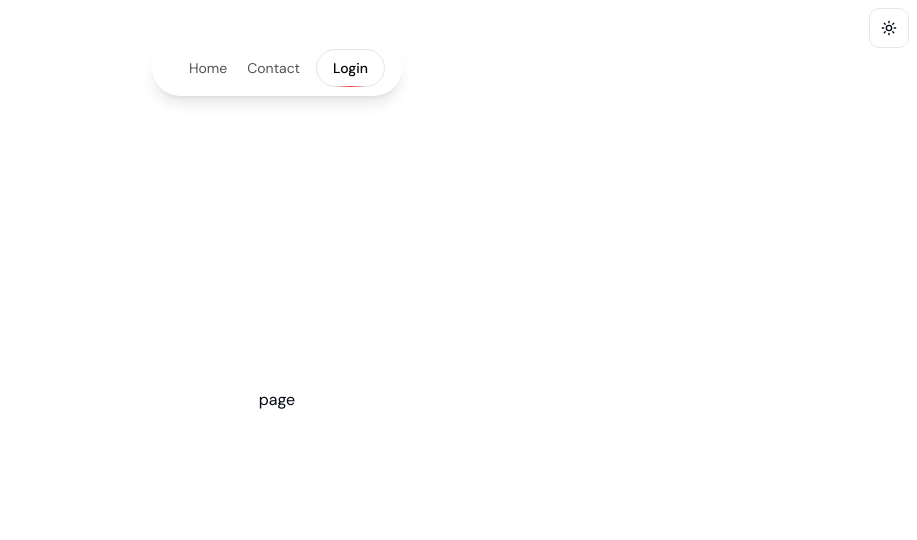
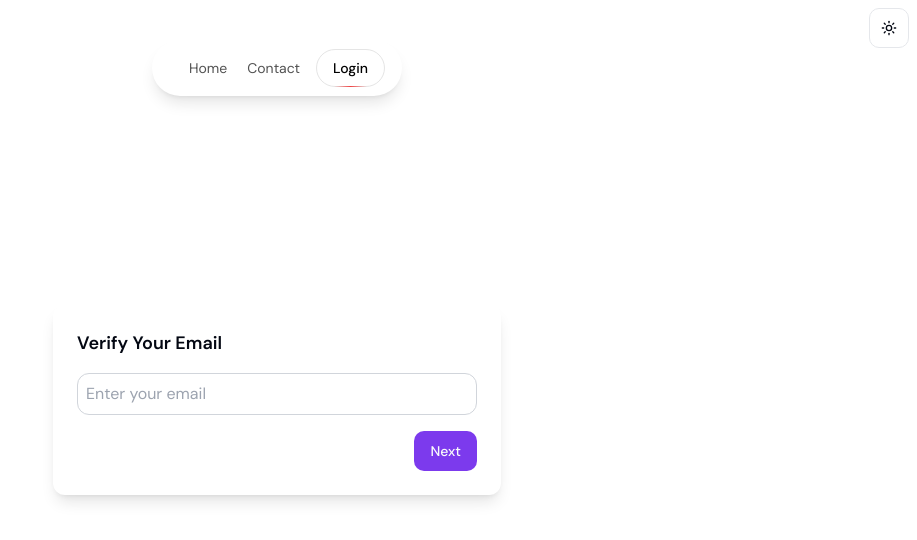
Before and after one commit to Adityaadpandey/Feedback-Management-Sys, a Next.js app in the folder frontend/: page /data-check in a window 1280 px wide. Shown: the top 540 px of the page, without its empty margins (363-1280 px from the left). Built offline with nearby package versions, Linux system fonts and the light colour scheme; no server answers.

Commit message:
user check is workng

```diff
--- a/frontend/src/app/(auth)/data-check/page.tsx
+++ b/frontend/src/app/(auth)/data-check/page.tsx
@@ -1,9 +1,162 @@
-import React from 'react'
+"use client";
 
-const page = () => {
-  return (
-    <div>page</div>
-  )
-}
+import { Button } from "@/components/ui/button";
+import { useUser } from "@clerk/nextjs";
+import axios from "axios";
+import { useRouter } from 'next/navigation'
+import React, { useEffect, useState } from "react";
 
-export default page
+const UserInfoForm: React.FC = () => {
+  const router = useRouter()
+    const { user } = useUser(); // Clerk's user context
+    const [step, setStep] = useState(1);
+
+    const [formData, setFormData] = useState({
+        email: "",
+        phone: "",
+        name: "",
+        clerkId: "",
+    });
+
+    // Populate form data from Clerk's user object
+    useEffect(() => {
+        const fetchUserData = async () => {
+            const email = user?.primaryEmailAddress?.emailAddress || "";
+            const name = user?.fullName || `${user?.firstName || ""} ${user?.lastName || ""}`;
+            const phone = user?.primaryPhoneNumber?.phoneNumber || ''  ;
+            const clerkId = user?.id;
+            setFormData({ email, phone, name, clerkId });
+        };
+
+        if (user) {
+            fetchUserData();
+        }
+    }, [user]);
+
+    const handleInputChange = (e: React.ChangeEvent<HTMLInputElement>) => {
+        setFormData({ ...formData, [e.target.name]: e.target.value });
+    };
+
+    const handleNext = () => {
+        setStep((prev) => prev + 1);
+    };
+
+    const handleBack = () => {
+        setStep((prev) => prev - 1);
+    };
+
+    const handleSubmit = async () => {
+    try {
+        // If phone is an empty string, set it to null
+        if (formData.phone === "") {
+            formData.phone = null;
+        }
+
+        const response = await axios.post("http://localhost:8080/v1/auth/login", formData);
+        if (response.status === 200) {
+            console.log("Server Response:", response.data);
+            localStorage.setItem("user", JSON.stringify(response.data.accessToken));
+            router.push("/");
+
+        } else {
+            console.error("Error registering user:", response.data);
+            alert("Failed to register user.");
+
+        }
+
+    } catch (error) {
+        console.error("Error saving user data:", error);
+        alert("Failed to save data.");
+    }
+};
+
+
+    return (
+        <div className="bg-white rounded-lg shadow-lg p-6 w-full max-w-md">
+            {step === 1 && (
+                <div>
+                    <h2 className="text-lg font-semibold mb-4 dark:text-black">Verify Your Email</h2>
+                    <input
+                        type="email"
+                        name="email"
+                        value={formData.email}
+                        onChange={handleInputChange}
+                        className="w-full border border-gray-300 rounded-lg p-2 mb-4"
+                        placeholder="Enter your email"
+                    />
+
+                    <div className="flex justify-end">
+                        <Button onClick={handleNext} className="left-0">
+                            Next
+                        </Button>
+                    </div>
+                </div>
+            )}
+
+            {step === 2 && (
+                <div>
+                    <h2 className="text-lg font-semibold mb-4 dark:text-black">Verify Your Phone (Optional)</h2>
+                    <input
+                        type="tel"
+                        name="phone"
+                        value={formData.phone}
+                        onChange={handleInputChange}
+                        className="w-full border border-gray-300 rounded-lg p-2 mb-4"
+                        placeholder="Enter your phone number"
+                    />
+                    <div className="flex justify-between">
+                        <Button onClick={handleBack} variant="secondary">
+                            Back
+                        </Button>
+                        <Button onClick={handleNext}>
+                            Next
+                        </Button>
+                    </div>
+                </div>
+            )}
+
+            {step === 3 && (
+                <div>
+                    <h2 className="text-lg font-semibold mb-4 dark:text-black">Verify Your Name</h2>
+                    <input
+                        type="text"
+                        name="name"
+                        value={formData.name}
+                        onChange={handleInputChange}
+                        className="w-full border border-gray-300 rounded-lg p-2 mb-4"
+                        placeholder="Enter your name"
+                    />
+                    <div className="flex justify-between">
+                        <Button onClick={handleBack} variant="secondary">
+                            Back
+                        </Button>
+                        <Button onClick={handleNext}>
+                            Next
+                        </Button>
+                    </div>
+                </div>
+            )}
+
+            {step === 4 && (
+                <div>
+                    <h2 className="text-lg font-semibold mb-4 dark:text-black">Review & Submit</h2>
+                    <div className="mb-4">
+                        <p className="dark:text-black"><strong>Email:</strong> {formData.email}</p>
+                        <p className="dark:text-black"><strong>Phone:</strong> {formData.phone || "Not Provided"}</p>
+                        <p className="dark:text-black"><strong>Name:</strong> {formData.name}</p>
+                    </div>
+                    <div className="flex justify-between">
+                        <Button onClick={handleBack} variant="secondary">
+                            Back
+                        </Button>
+                        <Button onClick={handleSubmit}>
+                            Submit
+                        </Button>
+                    </div>
+                </div>
+            )}
+        </div>
+    );
+};
+
+export default UserInfoForm;
--- a/frontend/src/components/globals/form-comp.tsx
+++ b/frontend/src/components/globals/form-comp.tsx
@@ -1,3 +1,5 @@
+/* eslint-disable @typescript-eslint/no-unused-vars */
+/* eslint-disable @typescript-eslint/no-explicit-any */
 "use client";
 
 import { format } from "date-fns";
@@ -12,7 +14,7 @@ import {
     Popover,
     PopoverContent,
     PopoverTrigger,
-} from "@/components/ui/popover";
+}   from "@/components/ui/popover";
 import { cn } from "@/lib/utils";
 import { Slider } from "../ui/slider";
 
@@ -71,7 +73,7 @@ const Form: React.FC<FormProps> = ({
                             type="text"
                             placeholder="Type your answer"
                             className="w-full border rounded-md p-2"
-                            onChange={(e) => handleInputChange(question._id, e.target.value)}
+                            onChange={(e) => handleInputChange(question._id, (e.target as HTMLInputElement).value)}
                         />
                     )}
 
```
